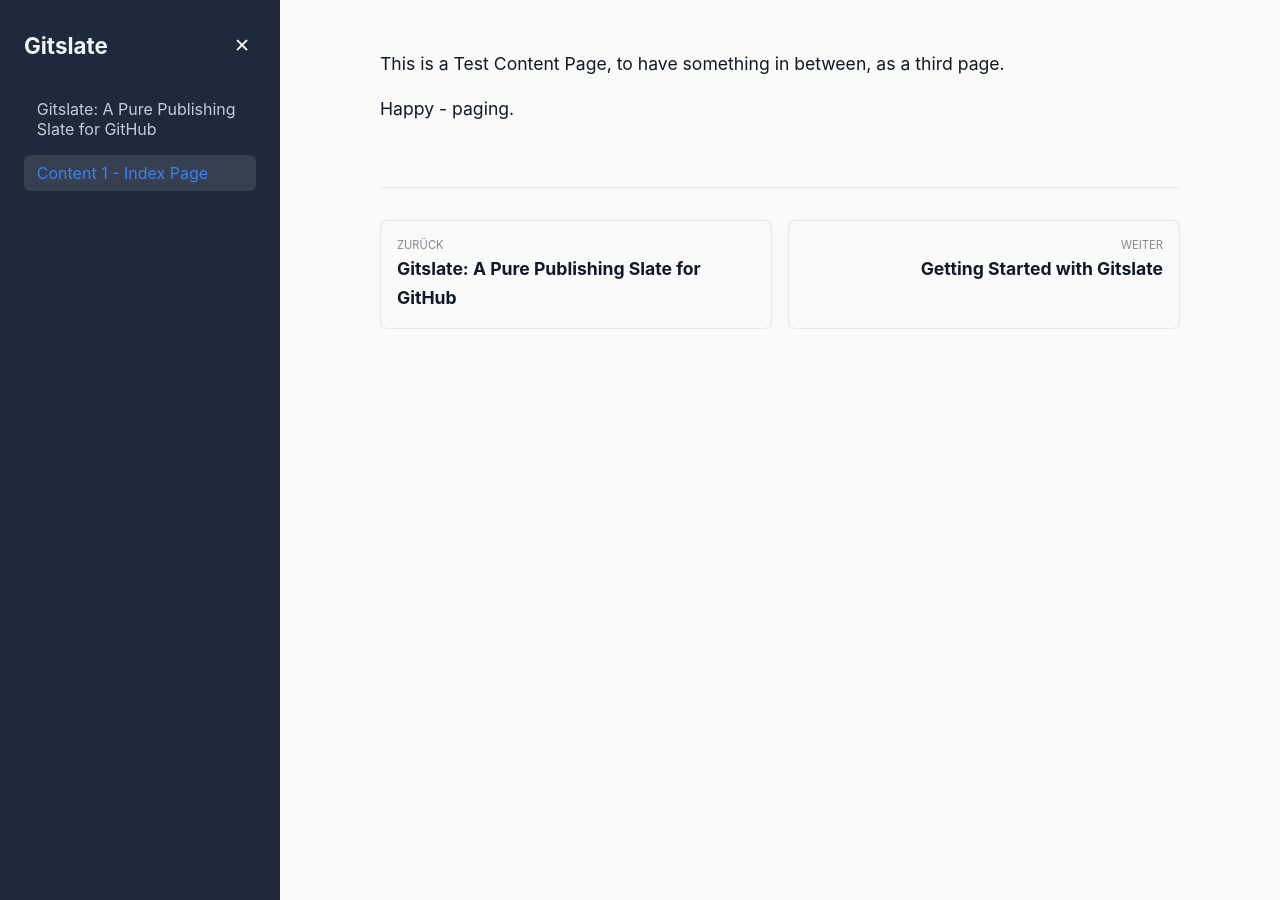
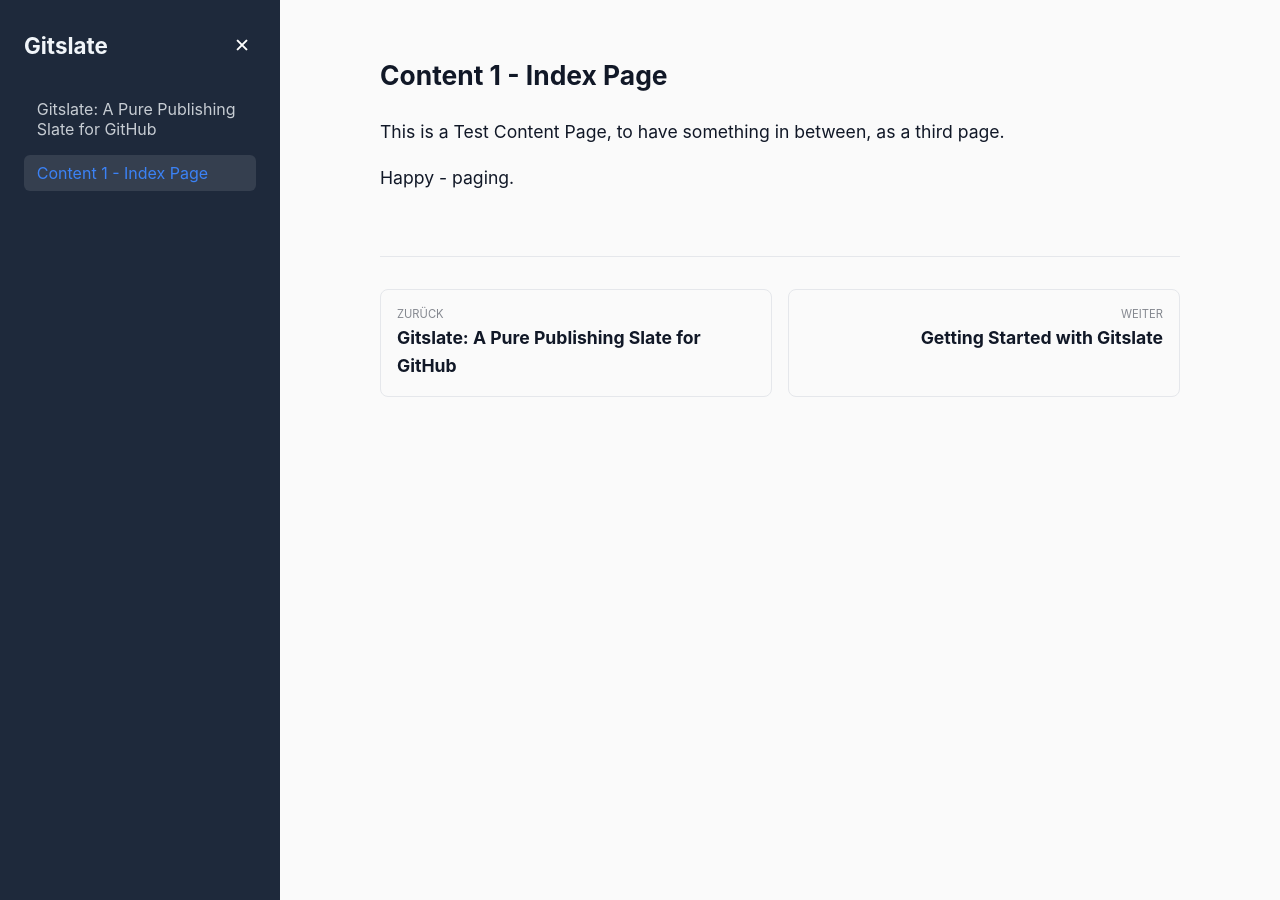
Before and after one commit to texthub/gitslate, a Jekyll site: the page built from content1/index.md, in a window 1280 px wide. Built offline with Jekyll 4.4.1, drawn with Linux system fonts in a browser that asks for light colours.

Commit message:
Update index.md

```diff
--- a/content1/index.md
+++ b/content1/index.md
@@ -1,8 +1,10 @@
 ---
 layout: default
 title: "Content 1 - Index Page"
+menu_title: "Content1-Test"
 nav_order: 20
 ---
+# Content 1 - Index Page
 
 This is a Test Content Page, to have something in between, as a third page.
 
```
